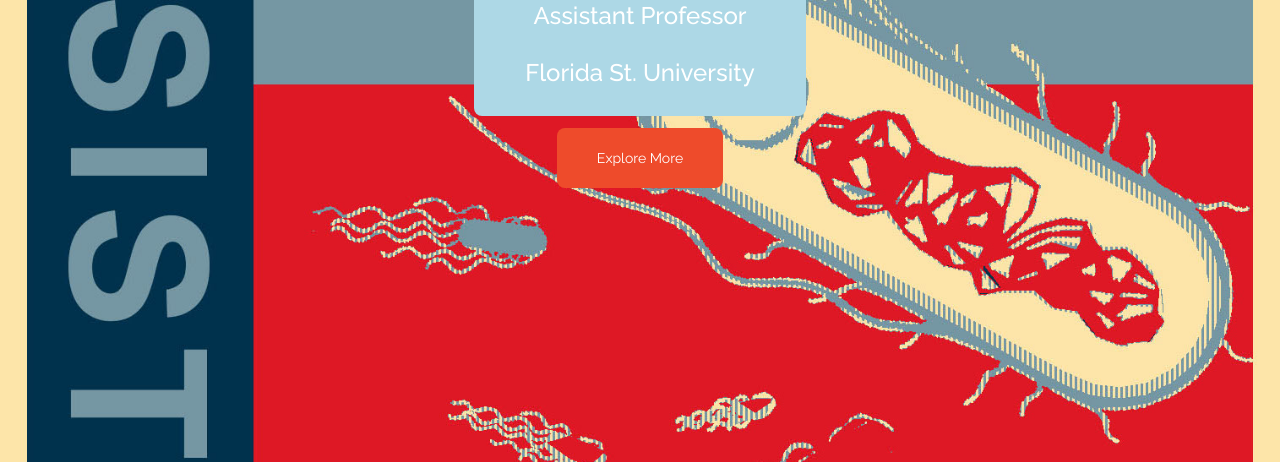
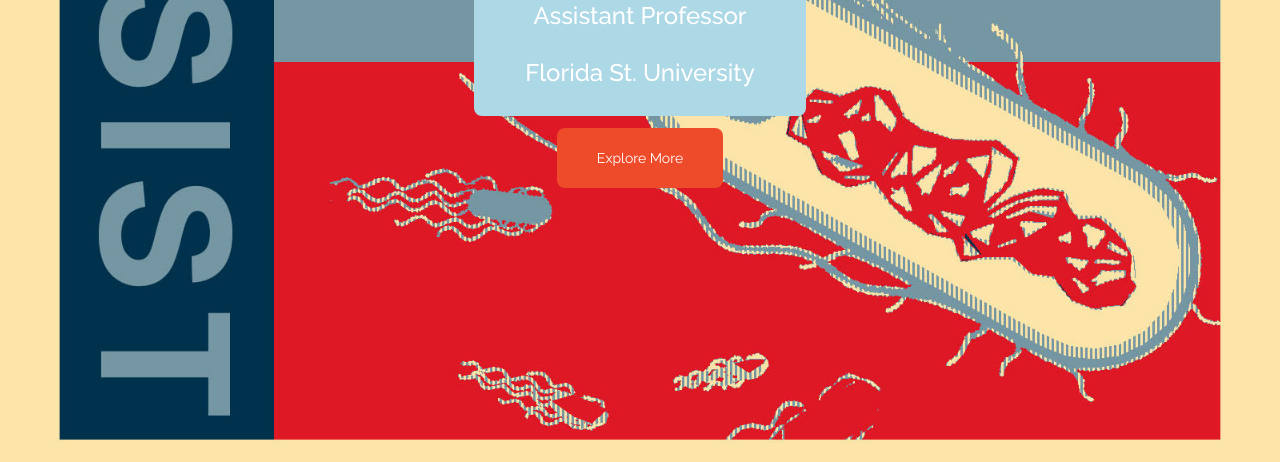
Before and after one commit to tcr0fts/CroftsMicroLab, a plain HTML site: page index.html in a window 1280 px wide. Shown: the part 338-800 px from the top of the page. Drawn offline with nearby package versions, Linux system fonts and the light colour scheme.

Commit message:
full image

```diff
--- a/style.css
+++ b/style.css
@@ -55,8 +55,11 @@ header {
 /* Slides Background Color */
 .slide-1 {
   background-image: url('Resources/images/BusyEcoliHorizontal.jpg');
-  background-size: cover;
   justify-content: center;
+  background-size: auto 100%;
+background-repeat: no-repeat;
+background-color: #FDE5A9;
+background-position: center;
 }
 
 .explore-button {
```
